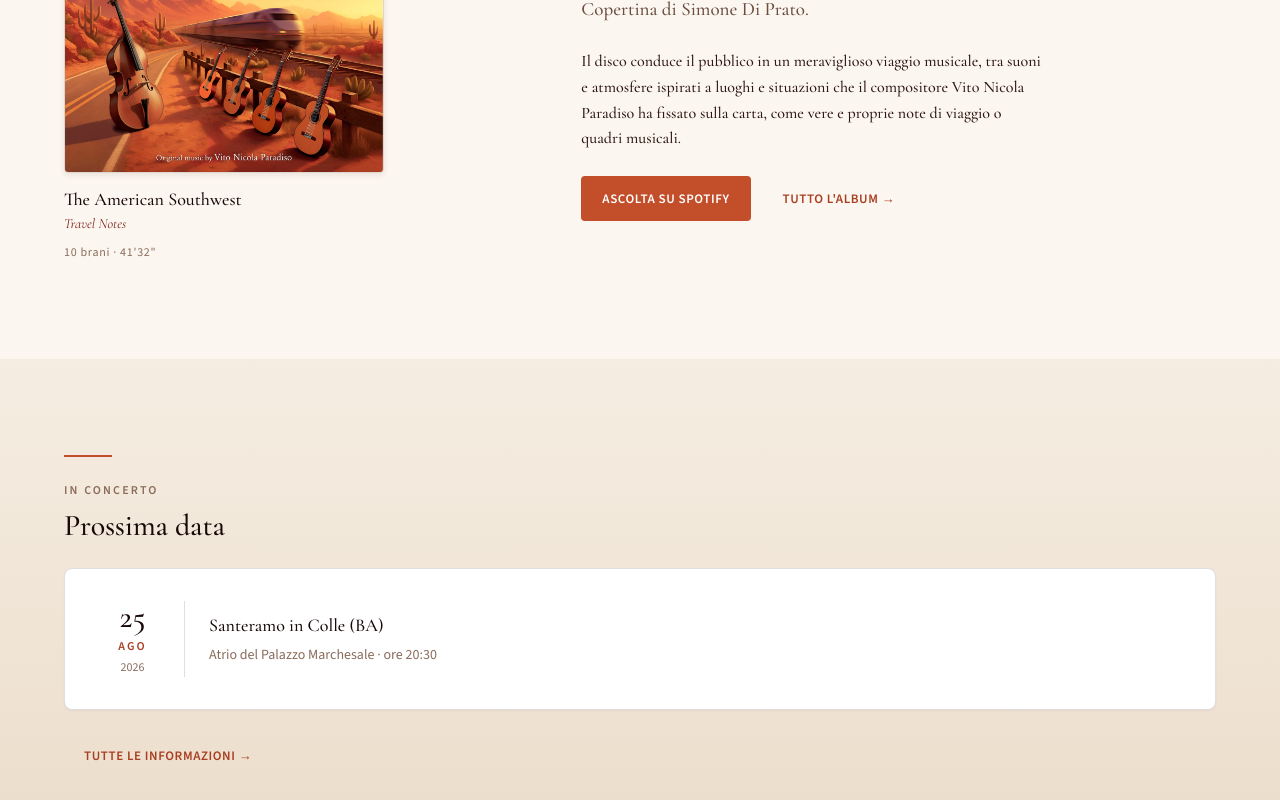
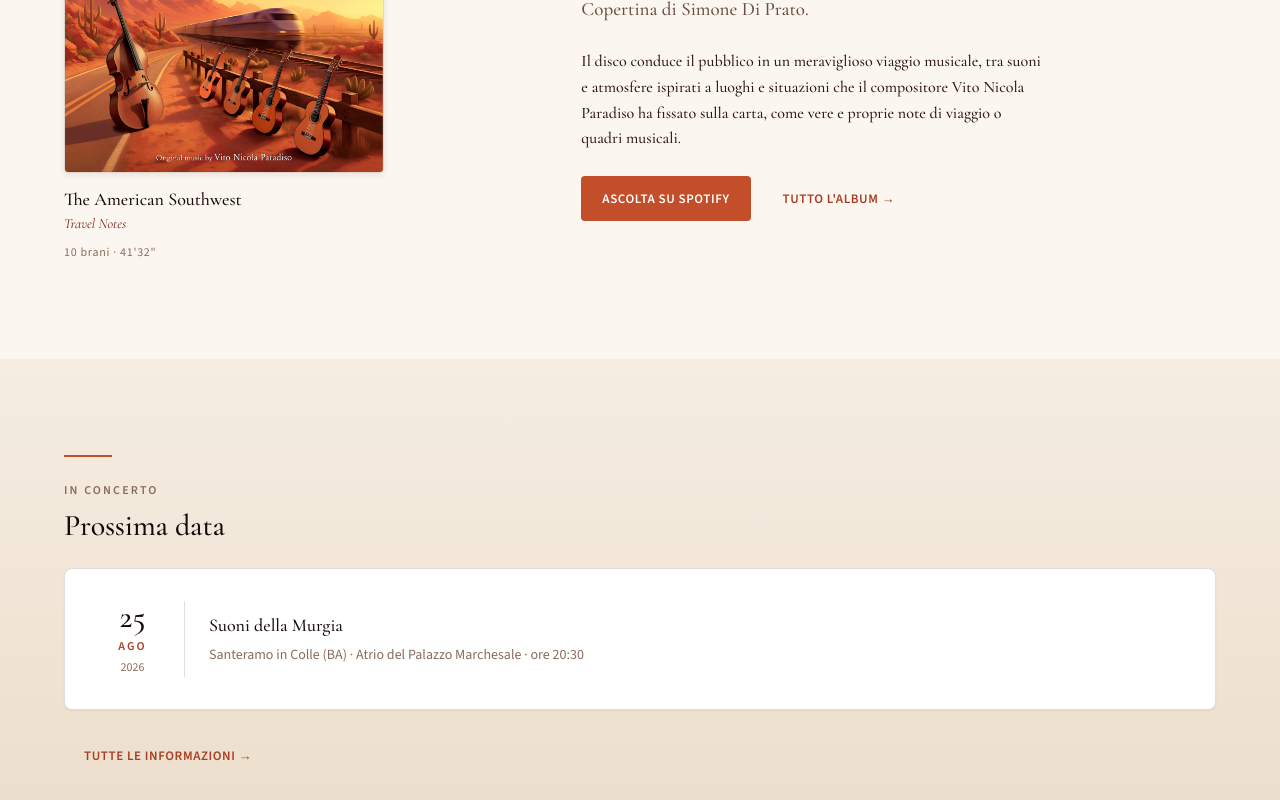
Before and after one commit to paradisoguitarq/paradisoguitarq.github.io, a React (Vite) app: page / in a window 1280 px wide. Shown: the part 3382-4182 px from the top of the page. Built offline with nearby package versions, Linux system fonts and the light colour scheme.

Commit message:
Add concert archive

```diff
--- a/src/lib/pgq/concerts.ts
+++ b/src/lib/pgq/concerts.ts
@@ -1,18 +1,56 @@
 export const concerts: Concert[] = [
   {
-    date: "25",
-    month: "AGO",
-    year: "2026",
-    title: "Santeramo in Colle (BA)",
-    venue: "Atrio del Palazzo Marchesale",
+    date: "2024-07-19",
+    title: "Suoni della Murgia",
+    venue: "Altamura (BA) · Dimora Cagnazzi",
+    time: "20:00",
+  },
+  {
+    date: "2024-09-12",
+    title: "Scorci",
+    venue: "Santeramo in Colle (BA) · Convento dei Padri Riformati",
+    time: "20:00",
+  },
+  {
+    date: "2024-09-21",
+    title: "Concerto all'Alba",
+    venue: "Bari · Sala Margherita",
+    time: "06:00",
+  },
+  {
+    date: "2024-12-15",
+    title: "Christmas Concert",
+    venue: "Acquaviva delle Fonti (BA) · Cattedrale",
+    time: "20:00",
+  },
+  {
+    date: "2025-06-13",
+    title: "Concerto del Sacro Cuore",
+    venue: "Santeramo in Colle (BA) · Parrocchia Sacro Cuore",
     time: "20:30",
   },
   {
-    date: "29",
-    month: "AGO",
-    year: "2026",
-    title: "Mesagne (BR)",
-    venue: "Atrio del castello Svevo",
+    date: "2025-07-17",
+    title: "Suoni della Murgia",
+    venue: "Santeramo in Colle (BA) · Atrio del Palazzo Marchesale",
+    time: "21:45",
+  },
+  {
+    date: "2025-08-05",
+    title: "Nel Respiro dei Luoghi",
+    venue: "Gioia del Colle (BA) · Area esterna della biblioteca comunale",
+    time: "20:00",
+  },
+  {
+    date: "2026-08-25",
+    title: "Suoni della Murgia",
+    venue: "Santeramo in Colle (BA) · Atrio del Palazzo Marchesale",
+    time: "20:30",
+  },
+  {
+    date: "2026-08-29",
+    title: "MIG Festival",
+    venue: "Mesagne (BR) · Atrio del castello Svevo",
     time: "20:45",
   },
 ];
@@ -21,19 +59,59 @@ const MONTHS = ["GEN", "FEB", "MAR", "APR", "MAG", "GIU", "LUG", "AGO", "SET", "
 
 /** A concert still counts on the day it takes place, so it expires at the start of the following day. */
 export function getUpcomingConcerts(now: Date = new Date()): Concert[] {
-  const today = new Date(now.getFullYear(), now.getMonth(), now.getDate());
+  const today = startOfDay(now);
 
-  return concerts.filter((concert) => {
-    const concertDay = new Date(Number(concert.year), MONTHS.indexOf(concert.month), Number(concert.date));
-    return concertDay >= today;
-  });
+  return concerts.filter((concert) => parseConcertDate(concert) >= today).sort(byDateAscending);
+}
+
+export function getPastConcertsByYear(now: Date = new Date()): ConcertYear[] {
+  const today = startOfDay(now);
+  const years = new Map<string, Concert[]>();
+
+  concerts
+    .filter((concert) => parseConcertDate(concert) < today)
+    .sort((a, b) => byDateAscending(b, a))
+    .forEach((concert) => {
+      const year = concert.date.slice(0, 4);
+      years.set(year, [...(years.get(year) ?? []), concert]);
+    });
+
+  return [...years].map(([year, yearConcerts]) => ({ year, concerts: yearConcerts }));
+}
+
+export function getConcertDateLabels(concert: Concert): ConcertDateLabels {
+  const [year, month, day] = concert.date.split("-");
+
+  return { date: day.replace(/^0/, ""), month: MONTHS[Number(month) - 1], year };
+}
+
+function parseConcertDate(concert: Concert): Date {
+  const [year, month, day] = concert.date.split("-").map(Number);
+  return new Date(year, month - 1, day);
+}
+
+function startOfDay(date: Date): Date {
+  return new Date(date.getFullYear(), date.getMonth(), date.getDate());
+}
+
+function byDateAscending(a: Concert, b: Concert): number {
+  return a.date.localeCompare(b.date);
 }
 
 export type Concert = {
   date: string;
-  month: string;
-  year: string;
   title: string;
   venue: string;
   time: string;
 };
+
+export type ConcertYear = {
+  year: string;
+  concerts: Concert[];
+};
+
+export type ConcertDateLabels = {
+  date: string;
+  month: string;
+  year: string;
+};
--- a/src/pages/Concerti/Concerti.module.css
+++ b/src/pages/Concerti/Concerti.module.css
@@ -20,6 +20,73 @@
   margin-top: var(--space-5);
   color: var(--text-subtle);
   font-size: var(--fs-small);
+}
+
+.archive {
+  margin-top: var(--section-y-tight);
+}
+
+.archive-tabs {
+  margin-top: var(--space-6);
+}
+
+/* No top margin or rule: the tab strip already draws a line along its bottom
+   edge, and the list hangs straight off it. */
+.archive-list {
+  list-style: none;
+  margin: 0;
+  padding: 0;
+}
+
+.archive-row {
+  display: grid;
+  grid-template-columns: 56px minmax(0, 1fr);
+  gap: var(--space-5);
+  align-items: center;
+  padding: var(--space-4) 0;
+  border-bottom: 1px solid var(--border-hairline);
+}
+
+/* The call-to-action below opens with its own rule. */
+.archive-row:last-child {
+  border-bottom: none;
+}
+
+.archive-date {
+  text-align: center;
+}
+
+.archive-day {
+  display: block;
+  font-family: var(--font-display);
+  font-size: var(--fs-h3);
+  font-weight: var(--fw-display);
+  /* Cormorant defaults to old-style figures, which look undersized as a standalone number. */
+  font-variant-numeric: lining-nums;
+  line-height: 1;
+  color: var(--text-subtle);
+  margin-top: var(--space-1);
+}
+
+.archive-month {
+  display: block;
+  font-size: var(--fs-micro);
+  font-weight: var(--fw-semibold);
+  letter-spacing: var(--ls-eyebrow);
+  color: var(--canyon-600);
+}
+
+.archive-title {
+  font-family: var(--font-display);
+  font-size: var(--fs-h4);
+  font-weight: var(--fw-display);
+  color: var(--text-body);
+}
+
+.archive-venue {
+  margin-top: 2px;
+  font-size: var(--fs-small);
+  color: var(--text-subtle);
 }
 
 .cta {
@@ -59,3 +126,10 @@
   margin-top: var(--space-3);
   color: var(--text-subtle);
 }
+
+@media (max-width: 480px) {
+  .archive-row {
+    grid-template-columns: 48px minmax(0, 1fr);
+    gap: var(--space-4);
+  }
+}
--- a/src/pages/Concerti/Concerti.tsx
+++ b/src/pages/Concerti/Concerti.tsx
@@ -1,13 +1,18 @@
+import { useSearchParams } from "react-router-dom";
+
 import Button from "../../components/actions/Button";
 import Card from "../../components/display/Card";
 import SectionHeading from "../../components/display/SectionHeading";
 import ConcertRow from "../../components/media/ConcertRow";
-import { getUpcomingConcerts } from "../../lib/pgq/concerts";
+import Tabs from "../../components/navigation/Tabs";
+import { getConcertDateLabels, getPastConcertsByYear, getUpcomingConcerts } from "../../lib/pgq/concerts";
+import type { Concert, ConcertYear } from "../../lib/pgq/concerts";
 
 import styles from "./Concerti.module.css";
 
 export default function Concerti() {
   const concerts = getUpcomingConcerts();
+  const pastYears = getPastConcertsByYear();
 
   return (
     <section className={styles["list-section"]}>
@@ -16,11 +21,15 @@ export default function Concerti() {
         {concerts.length > 0 ? (
           <>
             <div className={styles["concert-list"]}>
-              {concerts.map((concert) => (
-                <Card key={`${concert.date}-${concert.month}-${concert.title}`}>
-                  <ConcertRow {...concert} />
-                </Card>
-              ))}
+              {concerts.map((concert) => {
+                const dateLabels = getConcertDateLabels(concert);
+
+                return (
+                  <Card key={concertKey(concert)}>
+                    <ConcertRow {...concert} {...dateLabels} />
+                  </Card>
+                );
+              })}
             </div>
             <p className={styles.note}>Le prossime date saranno pubblicate qui non appena confermate.</p>
           </>
@@ -30,6 +39,8 @@ export default function Concerti() {
             <p className={styles["empty-lead"]}>Le prossime date saranno pubblicate qui non appena confermate.</p>
           </Card>
         )}
+
+        {pastYears.length > 0 && <ConcertArchive years={pastYears} />}
 
         <div className={styles.cta}>
           <h3 className={styles["cta-title"]}>Organizza un concerto</h3>
@@ -42,3 +53,54 @@ export default function Concerti() {
     </section>
   );
 }
+
+function ConcertArchive({ years }: ConcertArchiveProps) {
+  const [searchParams, setSearchParams] = useSearchParams();
+  const requestedYear = searchParams.get("anno");
+  const activeYear = years.find(({ year }) => year === requestedYear) ?? years[0];
+  const yearTabs = years.map(({ year }) => ({ id: year, label: year }));
+
+  return (
+    <div className={styles.archive}>
+      <SectionHeading eyebrow="Archivio" title="Concerti passati" />
+      <div className={styles["archive-tabs"]}>
+        <Tabs items={yearTabs} value={activeYear.year} onChange={(year) => setSearchParams({ anno: year })} />
+      </div>
+      <ul className={styles["archive-list"]}>
+        {activeYear.concerts.map((concert) => (
+          <ArchiveRow key={concertKey(concert)} concert={concert} />
+        ))}
+      </ul>
+    </div>
+  );
+}
+
+// The active year tab already names the year, so each row shows only day and month.
+function ArchiveRow({ concert }: ArchiveRowProps) {
+  const { date, month } = getConcertDateLabels(concert);
+
+  return (
+    <li className={styles["archive-row"]}>
+      <time dateTime={concert.date} className={styles["archive-date"]}>
+        <span className={styles["archive-day"]}>{date}</span>
+        <span className={styles["archive-month"]}>{month}</span>
+      </time>
+      <div>
+        <div className={styles["archive-title"]}>{concert.title}</div>
+        <div className={styles["archive-venue"]}>{concert.venue}</div>
+      </div>
+    </li>
+  );
+}
+
+function concertKey(concert: Concert): string {
+  return `${concert.date}-${concert.title}`;
+}
+
+type ConcertArchiveProps = {
+  years: ConcertYear[];
+};
+
+type ArchiveRowProps = {
+  concert: Concert;
+};
--- a/src/pages/Home/Home.tsx
+++ b/src/pages/Home/Home.tsx
@@ -1,7 +1,7 @@
 import { useEffect, useRef, useState } from "react";
 import { Link } from "react-router-dom";
 import { FaChevronDown, FaPlay } from "react-icons/fa";
-import { getUpcomingConcerts } from "../../lib/pgq/concerts";
+import { getConcertDateLabels, getUpcomingConcerts } from "../../lib/pgq/concerts";
 import { album } from "../../lib/pgq/discography";
 import { HERO_SCROLL_HINT_DISMISS_THRESHOLD, useHeroScrollHint } from "../../lib/pgq/hero-scroll-hint";
 import { members } from "../../lib/pgq/members";
@@ -26,6 +26,7 @@ export default function Home() {
   const [heroLoaded, setHeroLoaded] = useState(false);
   const heroImageRef = useRef<HTMLImageElement>(null);
   const nextConcert = getUpcomingConcerts()[0];
+  const nextConcertDateLabels = nextConcert && getConcertDateLabels(nextConcert);
   const featuredMember = members[0];
   const otherMembers = members.slice(1);
   const { isDismissed: isScrollHintDismissed, dismiss: dismissScrollHint } = useHeroScrollHint();
@@ -195,7 +196,7 @@ export default function Home() {
           <div className={styles.container}>
             <SectionHeading eyebrow="In concerto" title="Prossima data" />
             <Card className={styles["concert-actions"]}>
-              <ConcertRow {...nextConcert} />
+              <ConcertRow {...nextConcert} {...nextConcertDateLabels} />
             </Card>
             <Button variant="ghost" to="/concerti" className={styles["concert-actions"]}>
               Tutte le informazioni →
```
Also changed, not shown: src/pages/Concerti/Concerti.module.css.d.ts (+9 -0 lines).
